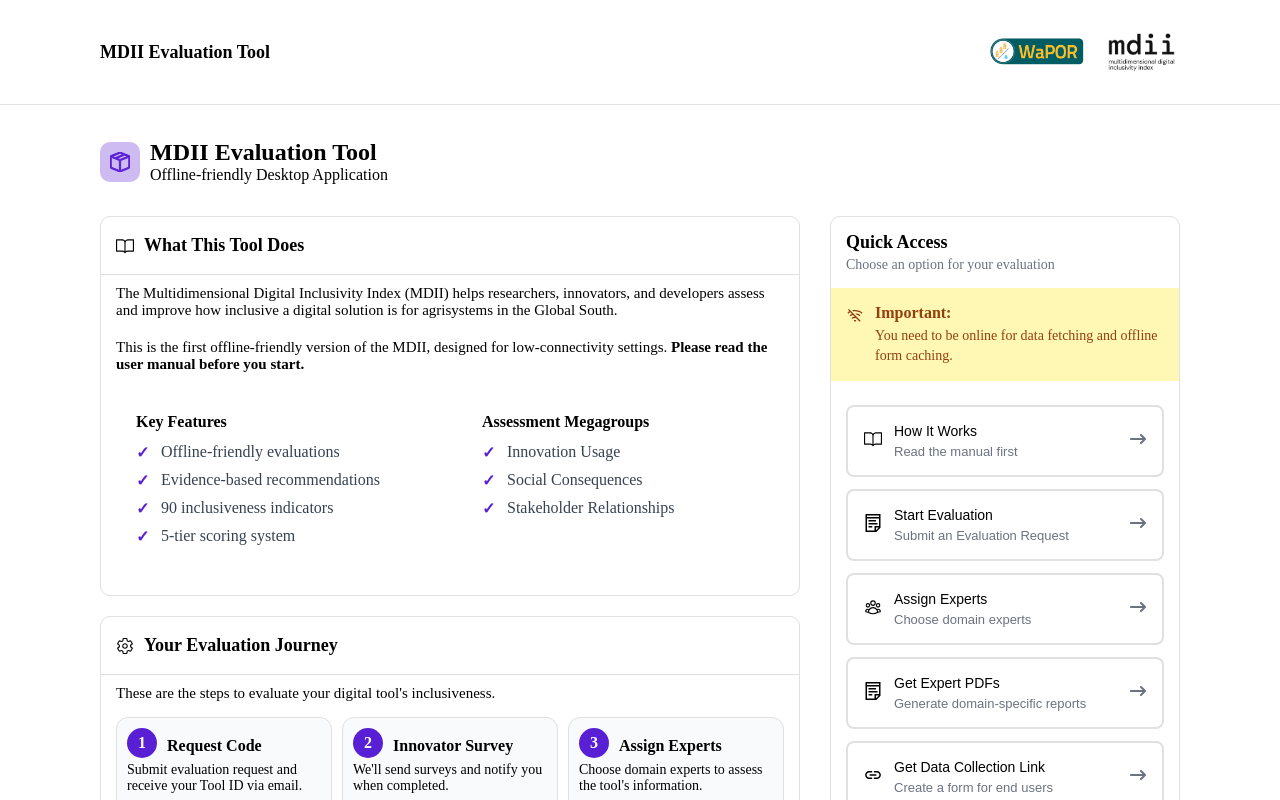
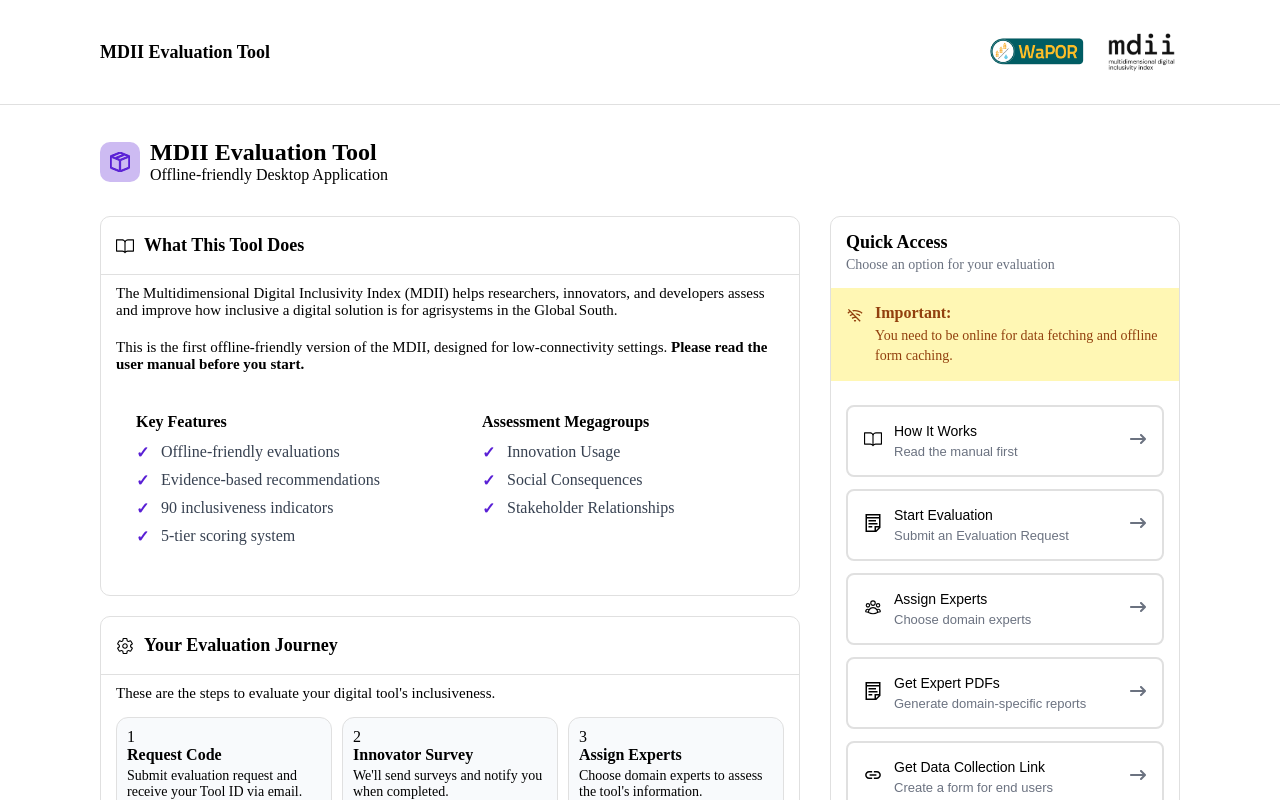
Before and after one commit to saliha-ziyard/mdii-offline-desktop-app, a React app: page / in a window 1280 px wide. Shown: the top 800 px of the page. Built offline with nearby package versions, Linux system fonts and the light colour scheme.

Commit message:
classname modification

```diff
--- a/src/components/subcomponents/Dashboard/JourneyStep.jsx
+++ b/src/components/subcomponents/Dashboard/JourneyStep.jsx
@@ -3,8 +3,8 @@ import React from "react";
 const JourneyStep = ({ number, title, description }) => {
   return (
     <div className="journey-step">
-      <div className="step-content">
-        <div className="step-number-circle">{number}</div>
+      <div className="step-header">
+        <div className="step-number">{number}</div>
         <h4 className="step-title">{title}</h4>
       </div>
       <p className="step-description">{description}</p>
```
